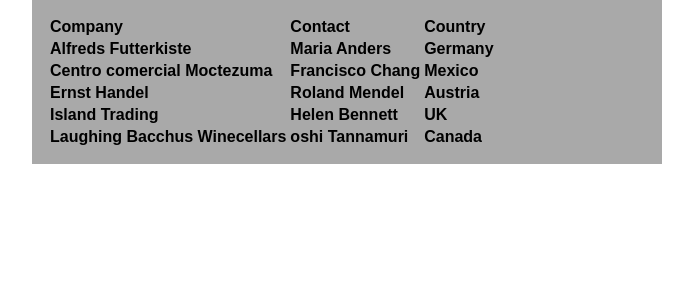
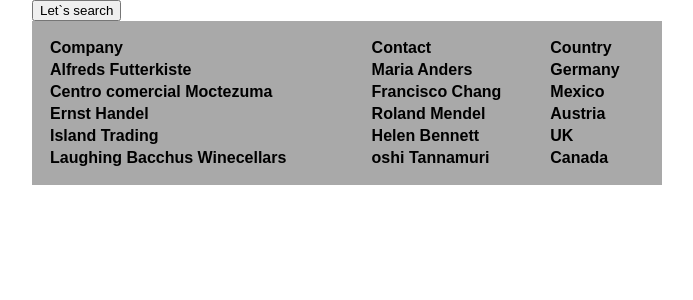
Before and after one commit to 21VladwebX/React-sort__table, a React (Create React App) app: page / in a window 1280 px wide. Shown: the top 300 px of the page, without its empty margins (308-1001 px from the left). Built offline with nearby package versions, Linux system fonts and the light colour scheme.

Commit message:
search & logging is done

```diff
--- a/src/components/table/Table.js
+++ b/src/components/table/Table.js
@@ -15,12 +15,22 @@ class Table extends Component {
     this.sort_on_click = this.sort_on_click.bind(this);
     this.inputClick = this.inputClick.bind(this);
     this.save = this.save.bind(this);
+    this.renderSearch = this.renderSearch.bind(this);
+    this.togleSearch = this.togleSearch.bind(this);
+    this.search = this.search.bind(this);
+    this.logState = this.logState.bind(this);
+
     this.state = ({
       data: this.props.data,
       sortBy: null,
       descending: false,
-      edit: null
+      edit: null,
+      search: false
     })
+
+    this.preSearchData = null;
+    this.filteredData = null;
+    this.logHistory = [];
 
   }
 
@@ -34,21 +44,32 @@ class Table extends Component {
 
     });
     // console.log(data);
-    this.setState({
+    this.logState({
       data: data,
       sortBy: column,
       descending: descending,
     });
+    // this.setState({
+    //   data: data,
+    //   sortBy: column,
+    //   descending: descending,
+    // });
   };
 
   inputClick(e){
-    console.log(e.target.attributes.rowkey.value);
-    this.setState({
+    // console.log(e.target.attributes.rowkey.value);
+    this.logState({
       edit: {
-        row: parseInt(e.target.attributes.rowkey.value),
+        row: parseInt(e.target.attributes.rowkey.value,10),
         cell: e.target.cellIndex,
       }
-    })
+    });
+    // this.setState({
+    //   edit: {
+    //     row: parseInt(e.target.attributes.rowkey.value),
+    //     cell: e.target.cellIndex,
+    //   }
+    // });
   }
 
   save(e){
@@ -57,18 +78,115 @@ class Table extends Component {
     let data = this.state.data.slice();
 
     data[this.state.edit.row][this.state.edit.cell] = input.value;
-    // console.log(input);
-    // console.log(e.target);
-    this.setState({
+
+    this.logState({
       edit: null,
       data: data,
-    })
+    });
+    // this.setState({
+    //   edit: null,
+    //   data: data,
+    // });
+
 
   }
+
+  renderSearch(e){
+    if(!this.state.search){
+      return null;
+    }
+    return  <tr>{this.props.header.map(function(title, key){
+                    return <td key={key}>
+                            <input onChange={this.search} idx={key} type="text" className="input-search" key={key} />
+                          </td>
+                  }, this)}
+            </tr>
+  }
+
+
+  togleSearch(e){
+    if(this.state.search){
+      this.logState({
+        data: this.preSearchData,
+        search: false
+      });
+      // this.setState({
+      //   data: this.preSearchData,
+      //   search: false
+      // });
+      this.preSearchData = null;
+      this.filteredData = null;
+    }else{
+      this.preSearchData = this.state.data;
+      this.filteredData = this.state.data;
+      this.logState({
+        search: true
+      });
+      // this.setState({
+      //   search: true
+      // });
+    }
+  }
+
+  search(e){
+
+    let text = e.target.value;
+    console.log(text);
+    if(!text){
+      this.logState({
+        data: this.preSearchData
+      });
+     // this.setState({
+     //   data: this.preSearchData
+     // })
+    }
+
+    let rowKey = e.target.attributes.idx.value;
+    let searchData;
+
+    if(this.filteredData ){
+      searchData = this.filteredData.filter(function(row){
+        return row[rowKey].toString().indexOf(text) > -1;
+      });
+    }else{
+      searchData = this.preSearchData.filter(function(row){
+        return row[rowKey].toString().indexOf(text) > -1;
+      });
+    }
+
+    this.filteredData = searchData;
+    this.logState({
+      data: searchData
+    });
+    // this.setState({
+    //   data: searchData
+    // });
+
+
+  }
+
+
+  logState(newState){ // state log
+
+    this.logHistory.push(JSON.parse(JSON.stringify(
+      this.logHistory.length === 0 ? this.state : newState
+    )));
+    this.setState(newState);
+  }
+
+
+
+
 
     render() {
 
       return (
+        <div>
+          <div className="toolbar">
+            <button onClick={this.togleSearch}>
+              {this.state.search ? 'Enaf' : `Let\`s search`}
+            </button>
+          </div>
           <div className="tables">
             <table>
               <thead onClick={this.sort_on_click}>
@@ -81,7 +199,9 @@ class Table extends Component {
                   }, this)}
                 </tr>
               </thead>
+
               <tbody >
+                {this.renderSearch()}
                 {this.state.data.map(function(title, rowKey) {
                   return  <tr key={rowKey} onDoubleClick={this.inputClick}>{
                             title.map(function(title,key){
@@ -100,6 +220,7 @@ class Table extends Component {
               </tbody>
             </table>
           </div>
+        </div>
       );
     }
 }
--- a/src/components/table/tables.css
+++ b/src/components/table/tables.css
@@ -1,11 +1,21 @@
 .tables{
   background-color: darkgray;
-
   text-align: left;
   padding: 15px;
+  /*width: 800px;*/
   width: 100%;
+}
+.tables table{
+  width: 100%;
+  padding: 0;
 }
 .tables thead{
   /*display: block;*/
   margin-bottom: 20px;
 }
+.input-search{
+  width: 200px;
+  width: 90%;
+  overflow: hidden;
+  /*height: 50px;*/
+}
```
Lines whose indentation alone changed are shown as unchanged.
